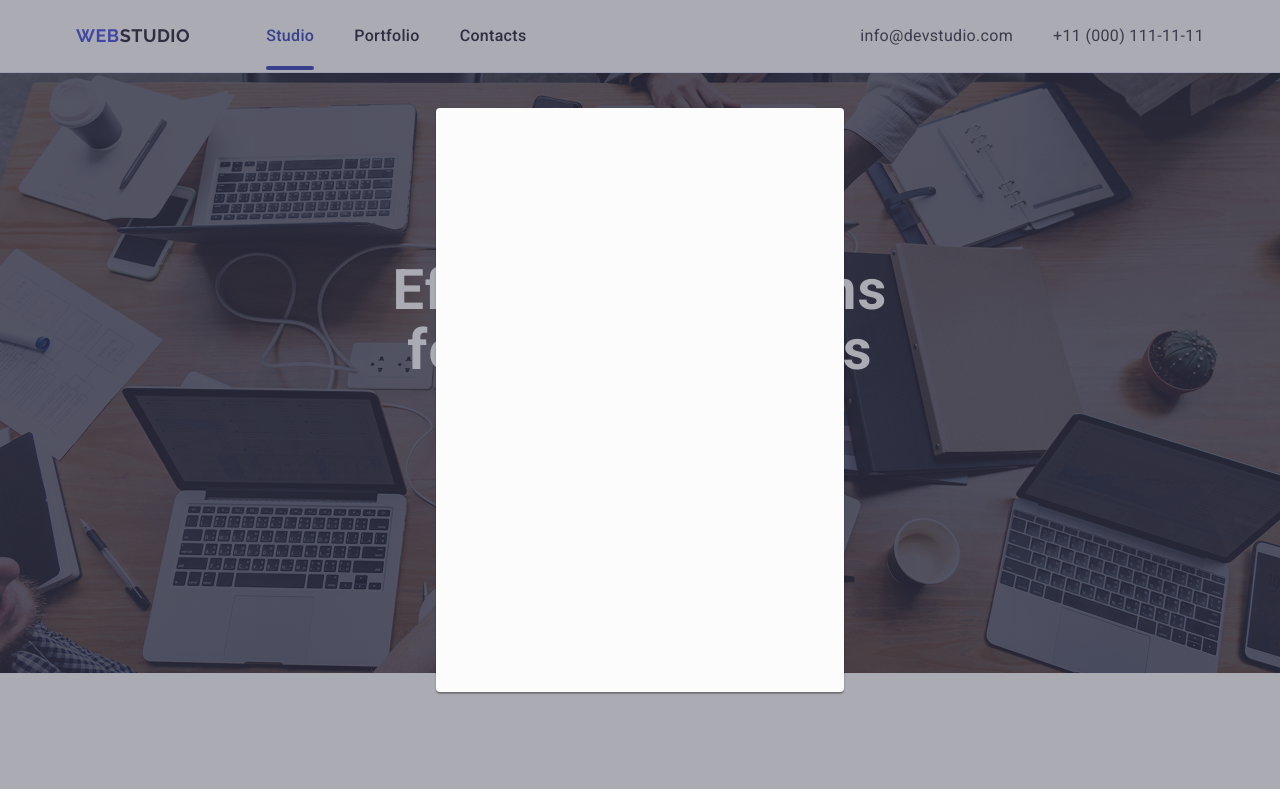
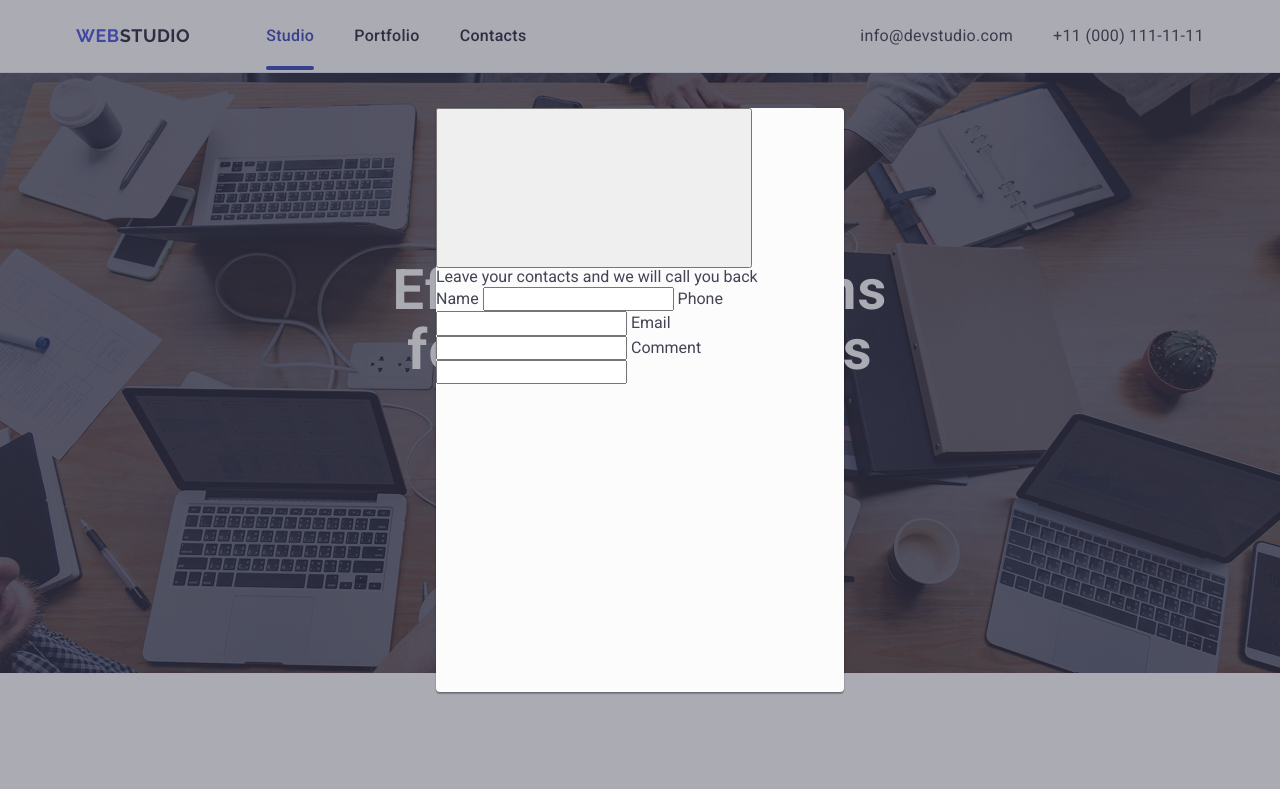
Before and after one commit to BonVita05/goit-markup-hw-05, a plain HTML site: page index.html in a window 1280 px wide. Shown: the top 789 px of the page. Drawn offline with nearby package versions, Linux system fonts and the light colour scheme.

Commit message:
add form

```diff
--- a/index.html
+++ b/index.html
@@ -372,7 +372,27 @@
         </div>
     </footer>
     <div class="backdrop is-open">
-<div class="modal"></div>
+<div class="modal">
+    <button class="modal-btn" type="button">
+        <svg class="modal-btn-icon" width="" height="">
+            <use href=""></use>
+        </svg>
+    </button>
+    <p class="modal-caption">Leave your contacts and we will call you back</p>
+    <form class="modal-form" name="review">
+        <label for="username">Name</label>
+        <input type="text" id="username" name="username">
+
+        <label for="phone">Phone</label>
+        <input type="text" id="phone">
+
+        <label for="email">Email</label>
+        <input type="email" id="email">
+
+        <label for="comment">Comment</label>
+        <input type="text" id="comment">
+    </form>
+</div>
     </div>
 </body>
 </html>
```
